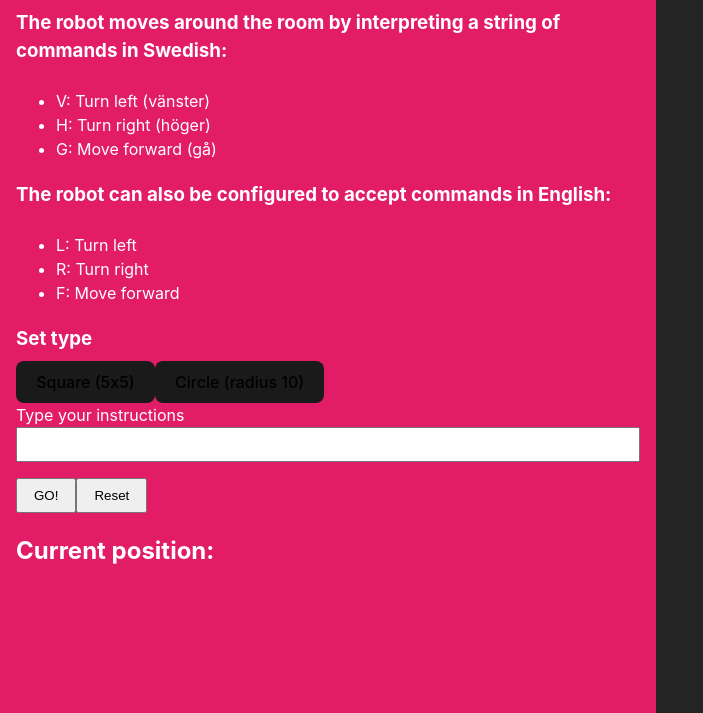
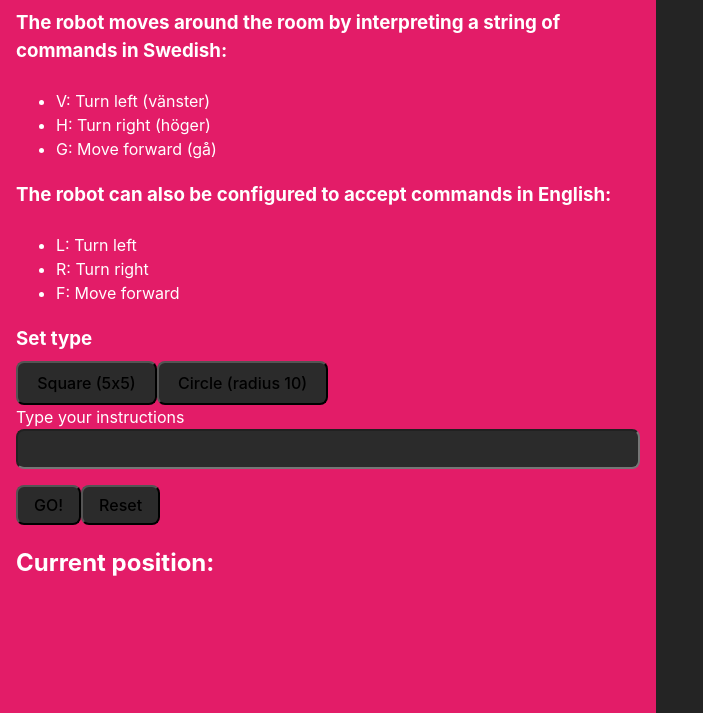
Before and after one commit to thisisme/robot, a website built with Vite: page index.html in a window 1280 px wide. Shown: the part 103-816 px from the top of the page, without its empty margins (0-703 px from the left). Built offline with nearby package versions, Linux system fonts and the light colour scheme; what fabric would draw is missing.

```diff
--- a/src/style.css
+++ b/src/style.css
@@ -88,16 +88,17 @@
   width: 100%;
 }
 
-button {
-  background-color: #1a1a1a;
+button, input {
+  background-color: #2b2b2b;
   border-radius: 8px;
-  border: 1px solid transparent;
-  cursor: pointer;
   font-size: 1em;
   font-weight: 500;
   font-family: inherit;
   padding: 0.6em 1.2em;
   transition: border-color 0.25s;
+}
+button, input[type=submit], input[type=reset] {
+  cursor: pointer;
 }
 button:hover {
   border-color: #646cff;
```
Also changed, not shown: tests/lib.spec.ts (added, +7 -0 lines).
